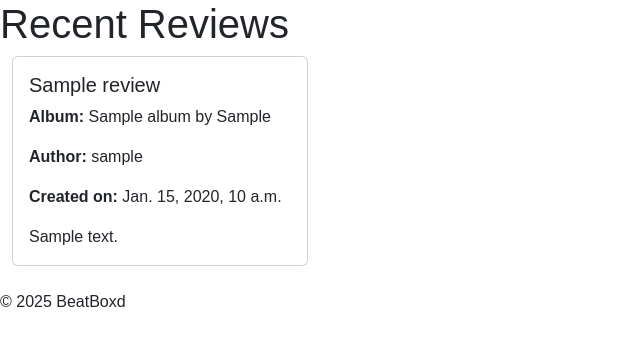
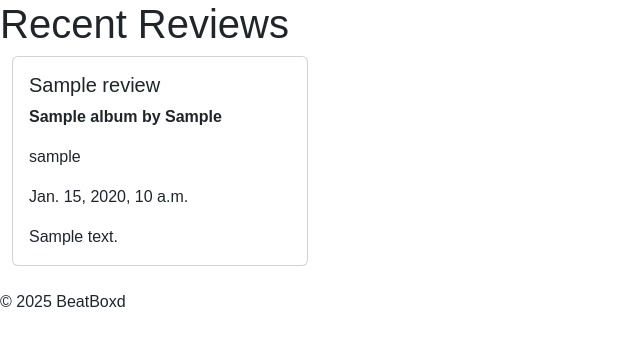
Before and after one commit to aminoacid-01/beat-boxd, a Django app: page / in a window 1280 px wide. Shown: the part 82-428 px from the top of the page, without its empty margins (0-640 px from the left). Run offline with Django 4.2, Linux system fonts and the light colour scheme; tables that the repository leaves empty hold one stand-in row (values such as "Sample post"); a database or web service that is not in the repository returns one stand-in record (values such as "Sample title"); data that the repository does not hold is empty; some web fonts are replaced.

Commit message:
reformatted review_list.html

```diff
--- a/review/templates/review_list.html
+++ b/review/templates/review_list.html
@@ -6,7 +6,7 @@
 <div class="container-fluid">
     <div class="row">
         {% for review in reviews %}
-            <div class="col-md-3">
+        <div class="col-lg-3 col-md-4 col-sm-5 col-6">
             <div class="card mb-4">
                 {% if review.image_url %}
                 <!-- Display the album cover image if available -->
@@ -14,13 +14,13 @@
                 {% endif %}
                 <div class="card-body">
                     <!-- Display the review heading -->
-                <h5 class="card-title">{{ review.heading }}</h5>
+                    <h5 class="card-title review-heading">{{ review.heading }}</h5>
                     <!-- Display the album title -->
-                <p class="card-text"><strong>Album:</strong> {{ review.album }}</p>
+                    <p class="card-text album-name"><strong>{{ review.album }}</strong></p>
                     <!-- Display the author's username -->
-                <p class="card-text"><strong>Author:</strong> {{ review.author.username }}</p>
+                    <p class="card-text author">{{ review.author.username }}</p>
                     <!-- Display the creation date of the review -->
-                <p class="card-text"><strong>Created on:</strong> {{ review.created_on }}</p>
+                    <p class="card-text">{{ review.created_on }}</p>
                     <!-- Display the review excerpt -->
                     <p class="card-text">{{ review.excerpt }}</p>
                 </div>
--- a/static/css/style.css
+++ b/static/css/style.css
@@ -4,9 +4,5 @@
     font-family: 'Truculenta', sans-serif;
 
 }
-
-/* album covers */
-#imgThumbnail{
-    border: solid 1px #000;
-    height: 20em;
-}
+/* main */
+/* review list */
```
Lines whose indentation alone changed are shown as unchanged.
